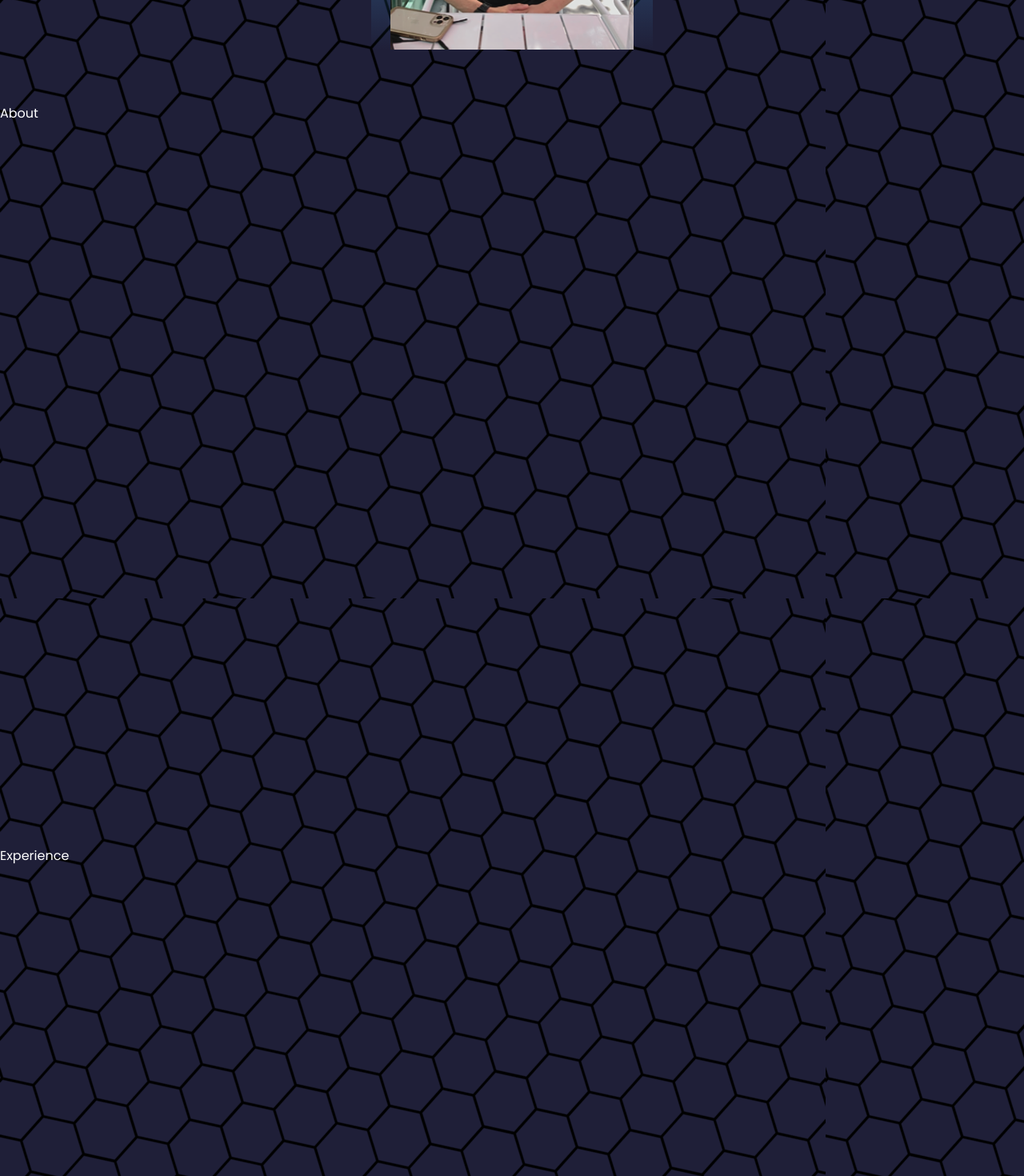
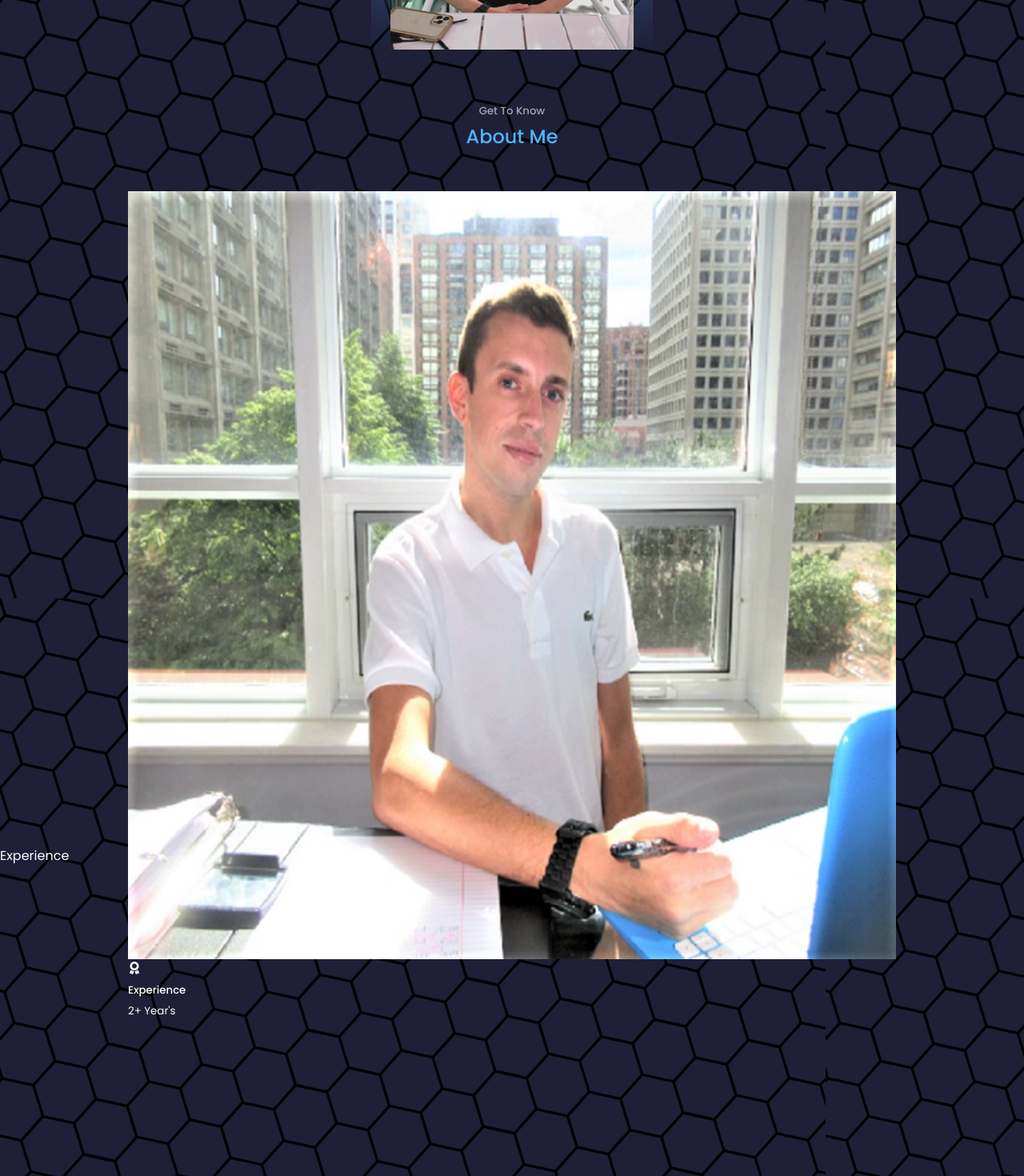
Before and after one commit to brianlockerbie/brianlockerbie.github.io, a React (Create React App) app: page / in a window 1280 px wide. Shown: the part 800-2270 px from the top of the page at 80% size. Built offline with nearby package versions, Linux system fonts and the light colour scheme.

Commit message:
added content & icon to about component

```diff
--- a/src/components/about/About.jsx
+++ b/src/components/about/About.jsx
@@ -1,9 +1,32 @@
 import React from 'react'
 import './about.css'
+import ME from '../../assets/brian-about.png'
+import {FaAward} from 'react-icons/fa'
 
 const About = () => {
   return (
-    <section id='about'>About</section>
+    <section id='about'>
+      <h5>Get To Know</h5>
+      <h2>About Me</h2>
+
+      <div className="container about__container">
+        <div className="about__me">
+          <div className="about__me-image">
+            <img src={ME} alt="About image" />
+          </div>
+        </div>
+
+        <div className="about__content">
+          <div className="about__cards">
+            <article className='about__card'>
+              <FaAward className='about__icon'/>
+              <h5>Experience</h5>
+              <small>2+ Year's</small>
+            </article>
+          </div>
+        </div>
+      </div>
+    </section>
   )
 }
 
```
Also changed, not shown: src/assets/brian-about.png (added).
